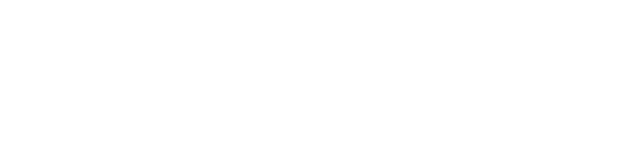
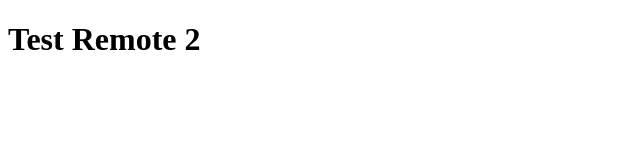
Before and after one commit to github-intro/test-remote-2, a plain HTML site: page index.html in a window 1280 px wide. Shown: the whole page, without its empty margins (0-640 px from the left). Drawn offline with Linux system fonts and the light colour scheme.

Commit message:
Mengubah isi dari index.html

```diff
--- a/index.html
+++ b/index.html
@@ -2,9 +2,11 @@
 <html lang="en">
 <head>
 	<meta charset="UTF-8">
-	<title>Test</title>
+	<title>Test Remote 2</title>
 </head>
 <body>
 
+	<h1>Test Remote 2</h1>
+
 </body>
 </html>
```
